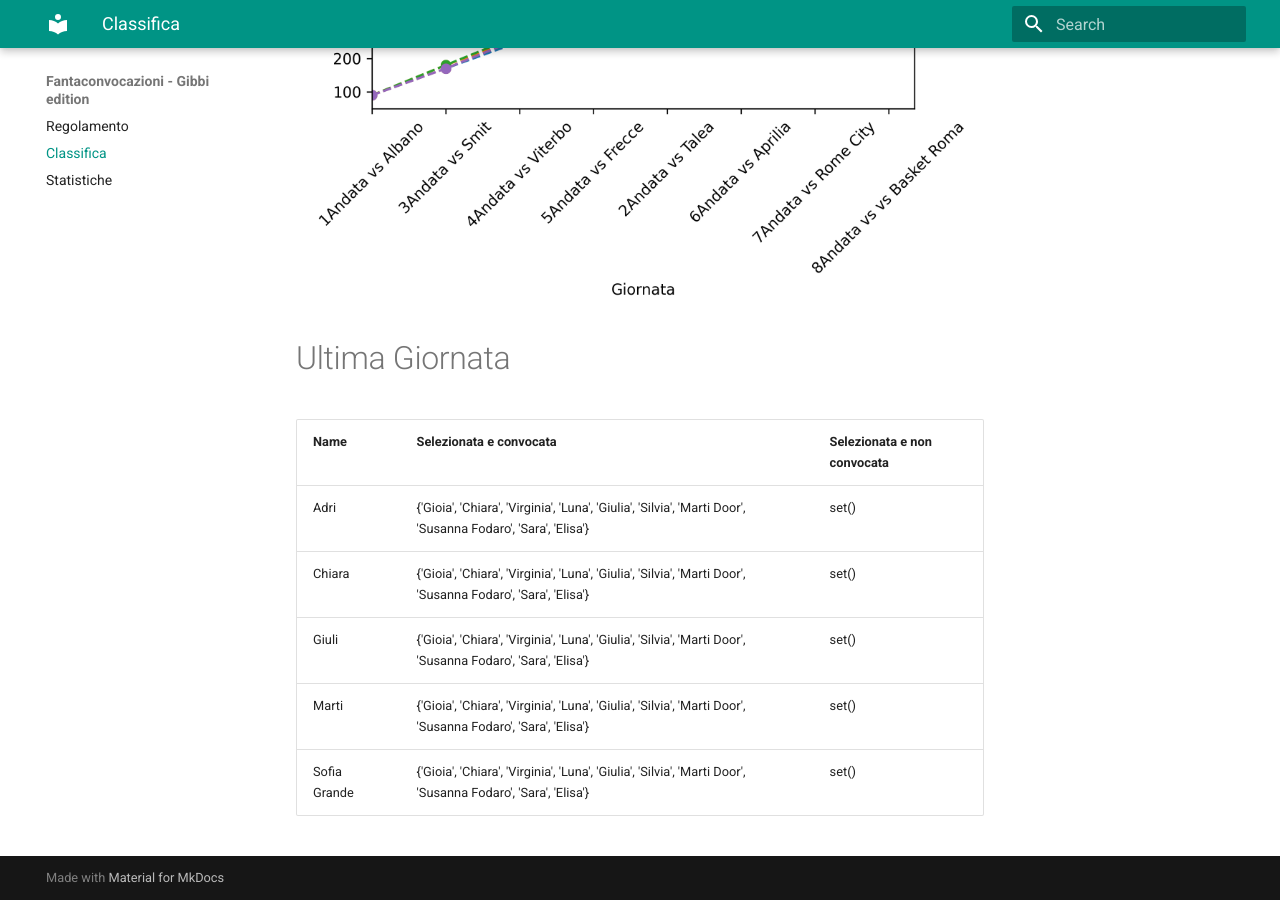
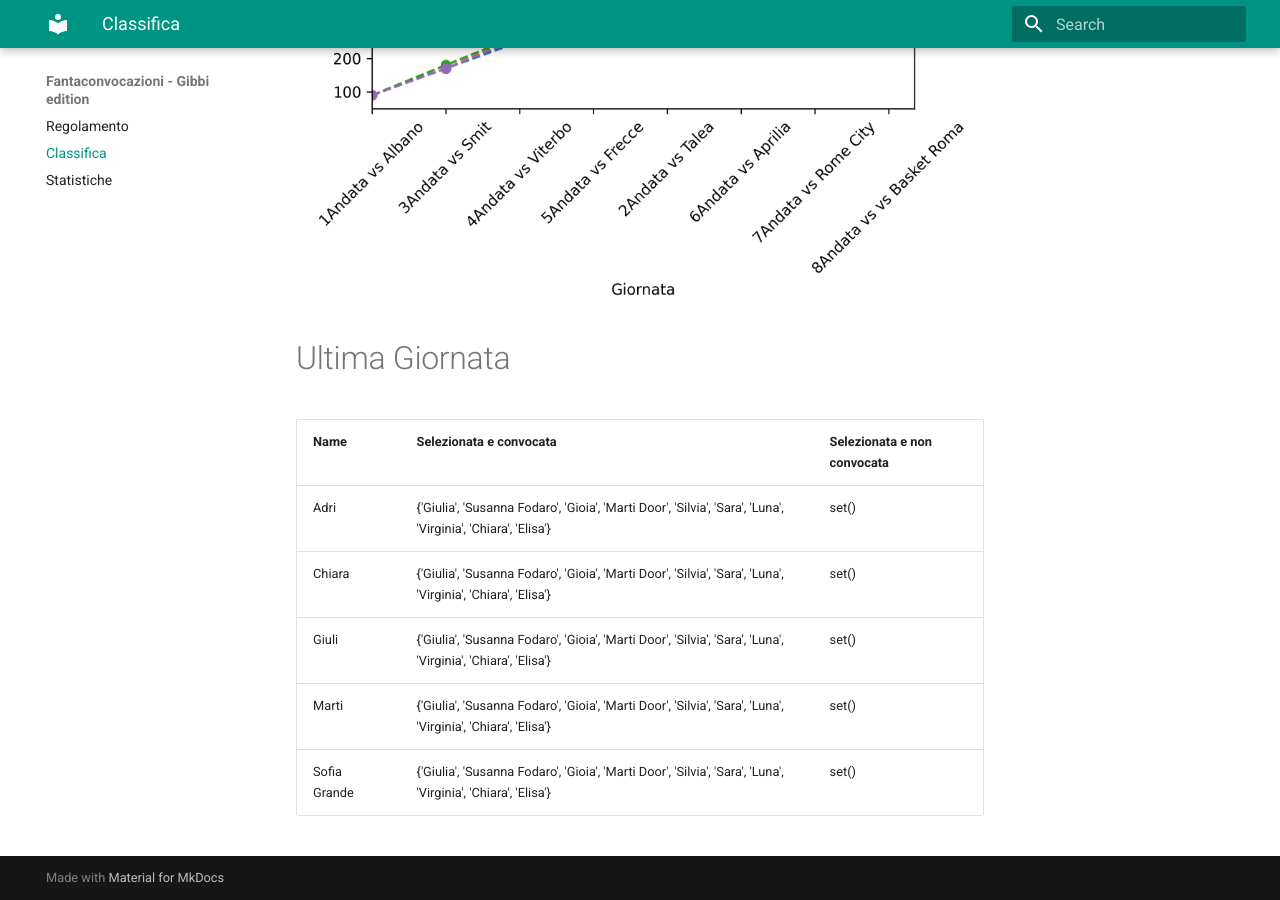
Before and after one commit to martinig94/fantagibbi, an MkDocs documentation site: the page built from docs/Classifica.md, in a window 1280 px wide and 900 px high, scrolled down 810 px. Built offline with MkDocs 1.6.1 and Material for MkDocs 9.7.7, drawn with Linux system fonts in a browser that asks for light colours.

Commit message:
Auto-update from main.py

```diff
--- a/docs/Classifica.md
+++ b/docs/Classifica.md
@@ -18,9 +18,9 @@
 <!-- START_TABLE CORRECT -->
 | Name         | Selezionata e convocata                                                                                      | Selezionata e non convocata   |
 |:-------------|:-------------------------------------------------------------------------------------------------------------|:------------------------------|
-| Adri         | {'Gioia', 'Chiara', 'Virginia', 'Luna', 'Giulia', 'Silvia', 'Marti Door', 'Susanna Fodaro', 'Sara', 'Elisa'} | set()                         |
-| Chiara       | {'Gioia', 'Chiara', 'Virginia', 'Luna', 'Giulia', 'Silvia', 'Marti Door', 'Susanna Fodaro', 'Sara', 'Elisa'} | set()                         |
-| Giuli        | {'Gioia', 'Chiara', 'Virginia', 'Luna', 'Giulia', 'Silvia', 'Marti Door', 'Susanna Fodaro', 'Sara', 'Elisa'} | set()                         |
-| Marti        | {'Gioia', 'Chiara', 'Virginia', 'Luna', 'Giulia', 'Silvia', 'Marti Door', 'Susanna Fodaro', 'Sara', 'Elisa'} | set()                         |
-| Sofia Grande | {'Gioia', 'Chiara', 'Virginia', 'Luna', 'Giulia', 'Silvia', 'Marti Door', 'Susanna Fodaro', 'Sara', 'Elisa'} | set()                         |
+| Adri         | {'Giulia', 'Susanna Fodaro', 'Gioia', 'Marti Door', 'Silvia', 'Sara', 'Luna', 'Virginia', 'Chiara', 'Elisa'} | set()                         |
+| Chiara       | {'Giulia', 'Susanna Fodaro', 'Gioia', 'Marti Door', 'Silvia', 'Sara', 'Luna', 'Virginia', 'Chiara', 'Elisa'} | set()                         |
+| Giuli        | {'Giulia', 'Susanna Fodaro', 'Gioia', 'Marti Door', 'Silvia', 'Sara', 'Luna', 'Virginia', 'Chiara', 'Elisa'} | set()                         |
+| Marti        | {'Giulia', 'Susanna Fodaro', 'Gioia', 'Marti Door', 'Silvia', 'Sara', 'Luna', 'Virginia', 'Chiara', 'Elisa'} | set()                         |
+| Sofia Grande | {'Giulia', 'Susanna Fodaro', 'Gioia', 'Marti Door', 'Silvia', 'Sara', 'Luna', 'Virginia', 'Chiara', 'Elisa'} | set()                         |
 <!-- END_TABLE CORRECT -->
```
